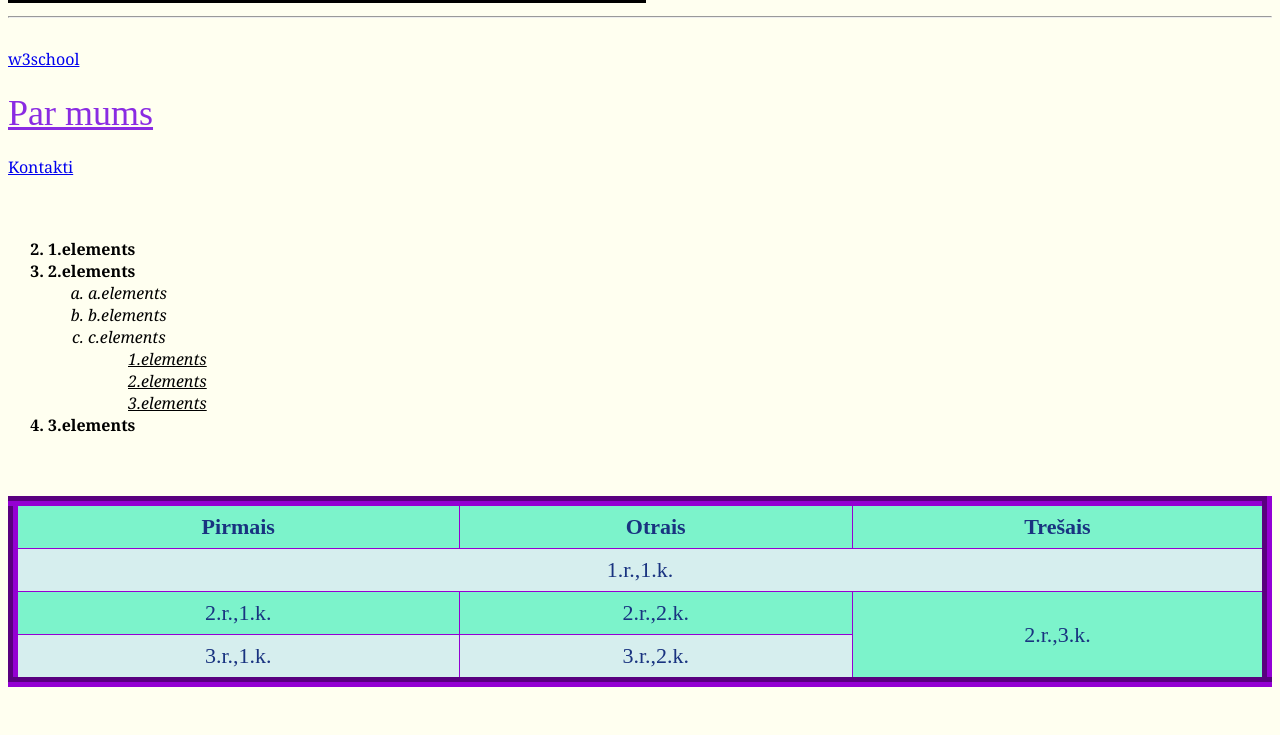
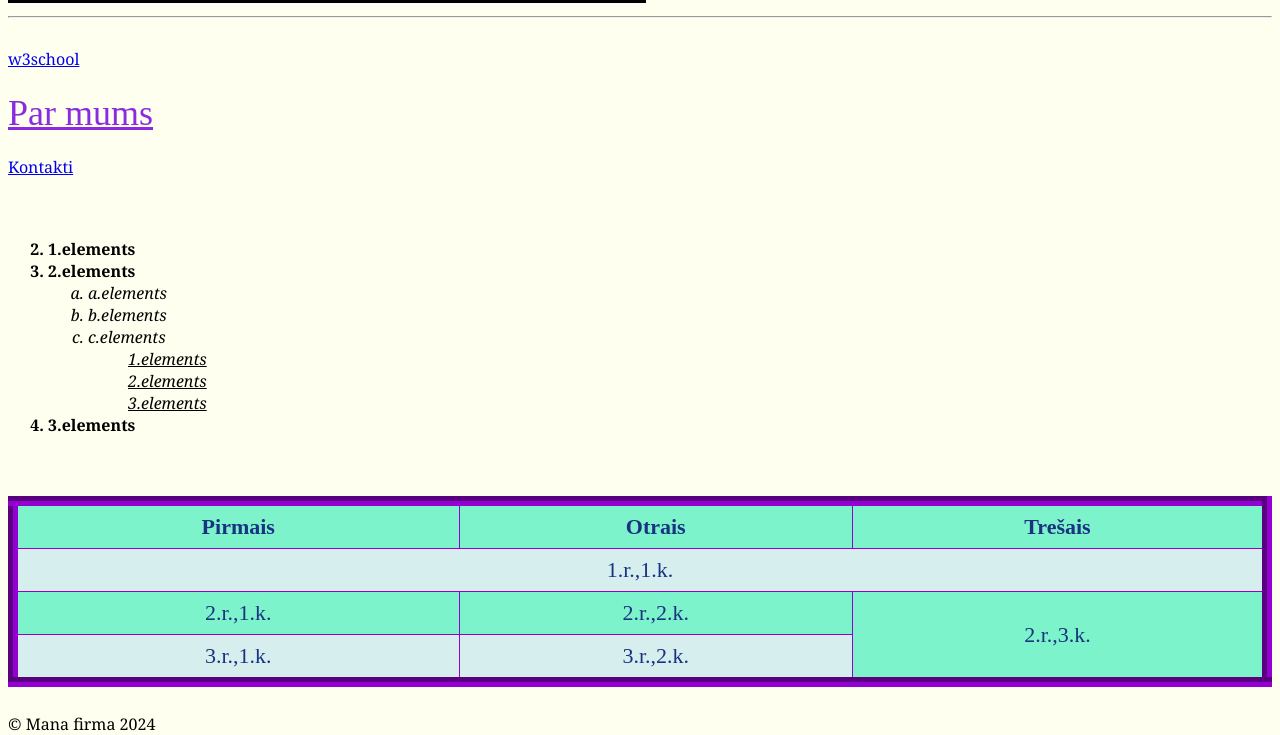
Before and after one commit to viktorija-plv/projekts_2024, a plain HTML site: page index.html in a window 1280 px wide. Shown: the part 906-1641 px from the top of the page. Before the commit the page ends 1619 px from the top, so only its background shows below. Drawn offline with Linux system fonts and the light colour scheme.

Commit message:
Pievienots footer

```diff
--- a/index.html
+++ b/index.html
@@ -62,6 +62,7 @@
     </section>
 
   </main>
+<footer>&copy; Mana firma 2024</footer>
     <script src="script.js"></script>
 </body>
 
```
